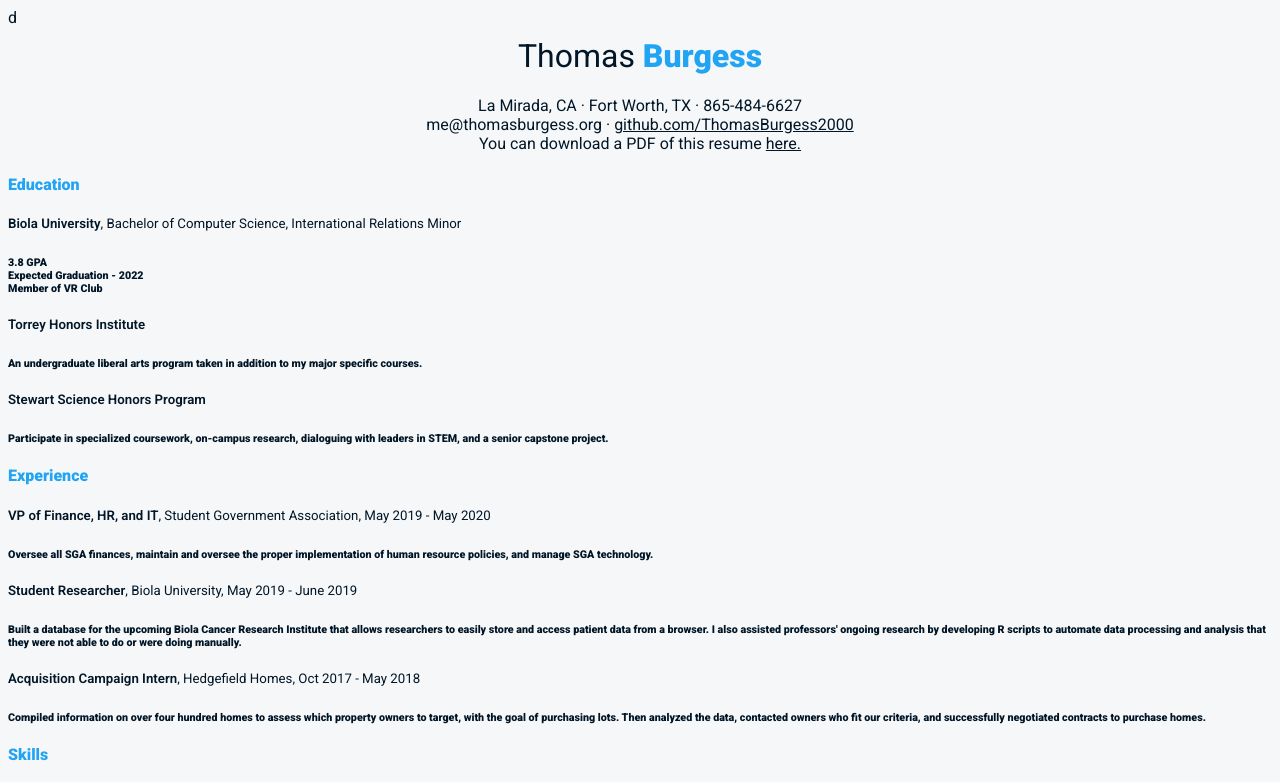
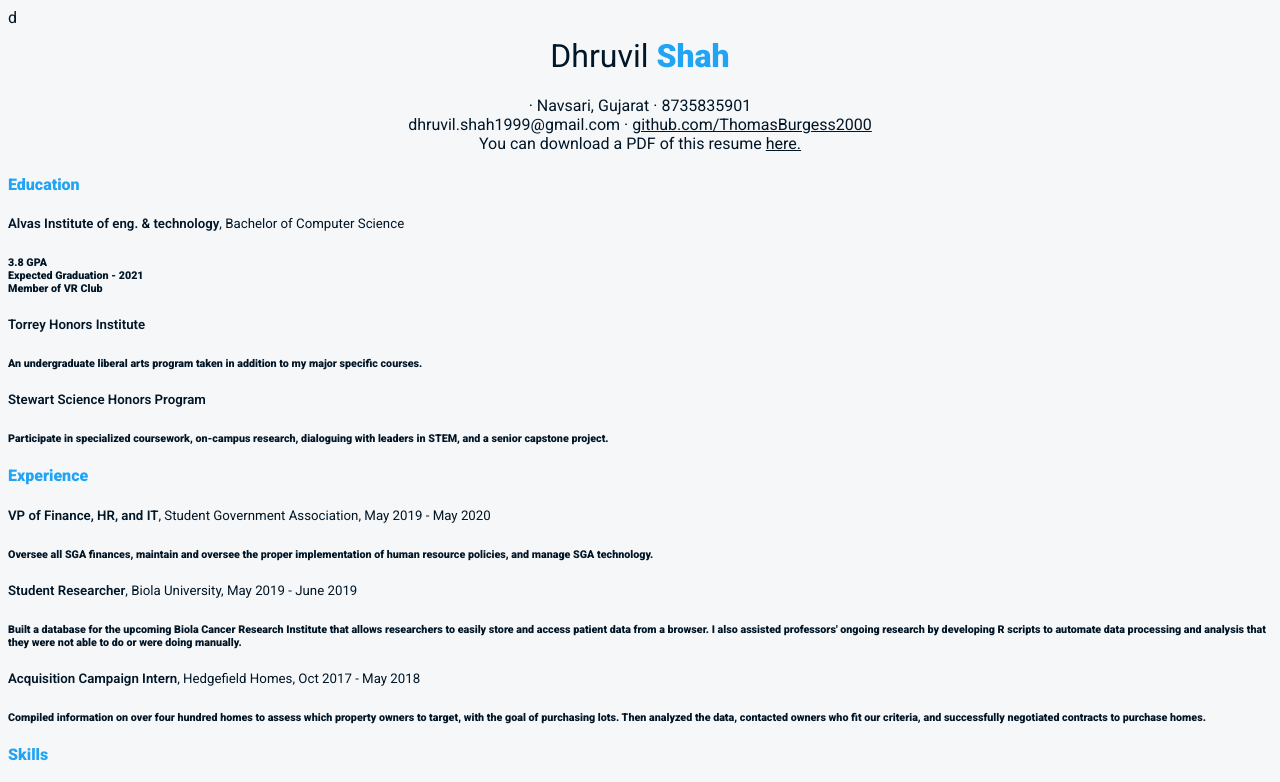
Before and after one commit to DhruvilShah99/DhruvilShah99.github.io, a plain HTML site: page index.html in a window 1280 px wide. Shown: the top 782 px of the page. Drawn offline with Linux system fonts and the light colour scheme.

Commit message:
Update index.html

```diff
--- a/index.html
+++ b/index.html
@@ -9,7 +9,7 @@ d<!--To Do
 <html>
 
 <head>
-	<title>Thomas Burgess' Resume</title>
+	<title>Dhruvil Shah's Resume</title>
 	<meta name="viewport" content="width=device-width, initial-scale=1">
 	<link href="https://fonts.googleapis.com/css?family=Roboto:400,600,900" rel="stylesheet">
 </head>
@@ -60,13 +60,13 @@ h6 {
 
 	<div class="container-fluid">
 		<!-- Title Section -->
-		<h1 class="title">Thomas <span class="boldedBlue">Burgess</span></h1>
-		<p class="subtitle">La Mirada, CA &middot; Fort Worth, TX &middot; 865-484-6627<br/>me@thomasburgess.org &middot; <a href="https://github.com/ThomasBurgess2000">github.com/ThomasBurgess2000</a><br/>You can download a PDF of this resume <a href="https://docs.google.com/document/d/1C3JRXhdOdGfvjk39BWzGouq1b3yFwcoStkRfCFlT_Lw/edit?usp=sharing">here.</a></p>
+		<h1 class="title">Dhruvil <span class="boldedBlue">Shah</span></h1>
+		<p class="subtitle"> &middot; Navsari, Gujarat &middot; 8735835901<br/>dhruvil.shah1999@gmail.com &middot; <a href="https://github.com/ThomasBurgess2000">github.com/ThomasBurgess2000</a><br/>You can download a PDF of this resume <a href="https://docs.google.com/document/d/1C3JRXhdOdGfvjk39BWzGouq1b3yFwcoStkRfCFlT_Lw/edit?usp=sharing">here.</a></p>
 			<!-- Education Section -->
 			<h4>Education</h4>
 
-			<h5>Biola University<span class="notBold">, Bachelor of Computer Science, International Relations Minor</span></h5>
-			<h6>3.8 GPA<br/>Expected Graduation - 2022<br/>Member of VR Club</h6>
+			<h5>Alvas Institute of eng. & technology<span class="notBold">, Bachelor of Computer Science</span></h5>
+			<h6>3.8 GPA<br/>Expected Graduation - 2021<br/>Member of VR Club</h6>
 
 			<h5>Torrey Honors Institute</h5>
 			<h6>An undergraduate liberal arts program taken in addition to my major specific courses.</h6>
```
